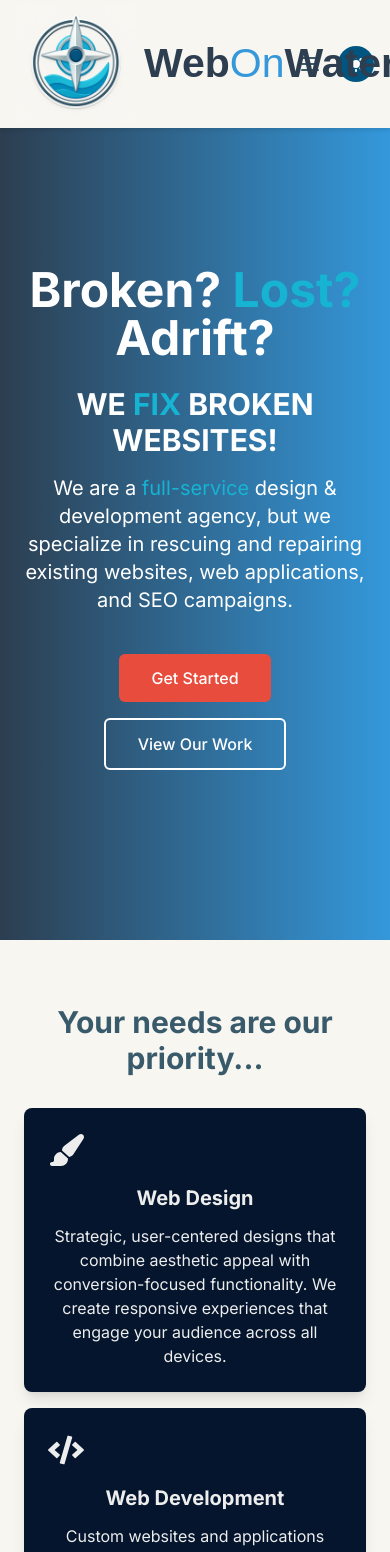
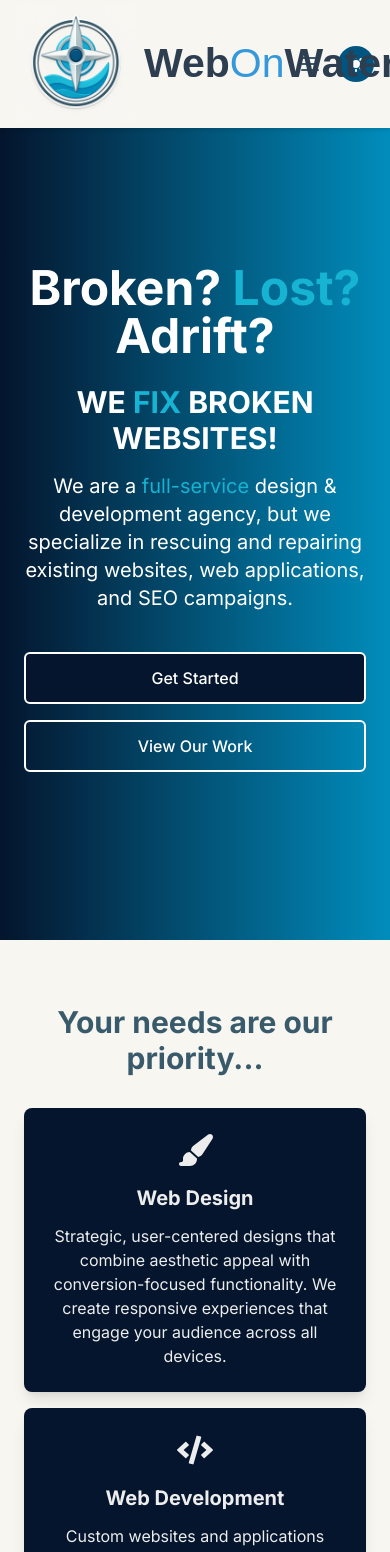
Before and after one commit to stevegmag/webonwater-webonwater, a Next.js app: page / in a window 390 px wide. Shown: the top 1552 px of the page. Built offline with nearby package versions, Linux system fonts and the light colour scheme; a web font is replaced by a local one.

Commit message:
button, footer, hero, services style fix.

```diff
--- a/src/components/common/Button.tsx
+++ b/src/components/common/Button.tsx
@@ -10,10 +10,10 @@ export default function Button({ children, primary = false, onClick }: ButtonPro
   return (
     <button
       onClick={onClick}
-      className={`px-8 py-3 rounded-md font-medium transition duration-300 ${
+      className={`px-8 py-3 rounded-md font-medium transition duration-300 w-full sm:w-auto border-2 border-white ${
         primary
-          ? 'bg-accent text-white hover:bg-accent/90'
-          : 'bg-transparent border-2 border-white text-white hover:bg-white/10'
+          ? 'bg-[var(--color-text-dark)] text-white hover:bg-[var(--color-dark-blue)]'
+          : 'bg-transparent text-white hover:bg-white/10'
       }`}
     >
       {children}
--- a/src/components/common/Footer.tsx
+++ b/src/components/common/Footer.tsx
@@ -2,8 +2,11 @@
 
 import Link from 'next/link';
 import LogoText from '@/components/common/LogoText';
+import { useTheme } from '@/context/ThemeContext';
 
 export default function Footer() {
+  const { theme } = useTheme();
+
   return (
     <footer style={{ backgroundColor: 'var(--footer-bg)', color: 'var(--footer-text)' }} className="py-12">
       <div className="container mx-auto px-4">
@@ -11,7 +14,9 @@ export default function Footer() {
 
           {/* Company info column */}
           <div className="w-full md:w-1/4 mb-8 md:mb-0 md:pr-6">
-            <div className="bg-[var(--color-light-khaki)] text-[var(--color-dark-flatblue)] p-4 rounded-lg mb-4">
+            <div className={`bg-[var(--color-light-khaki)] text-[var(--color-dark-flatblue)] p-4 rounded-lg mb-4 ${
+              theme === 'light' ? 'outline outline-2 outline-[var(--color-text-dark)]' : ''
+            }`}>
               <LogoText width="46" height="46" fontsize="28" />
               <p className="text-center mt-2">Fixing the web, one site at a time!</p>
             </div>
--- a/src/components/home/Hero.tsx
+++ b/src/components/home/Hero.tsx
@@ -27,7 +27,7 @@ export default function Hero() {
   }, []);
 
   return (
-    <section className="relative h-screen flex items-center bg-gradient-to-r from-secondary to-primary text-white overflow-hidden">
+    <section className="relative h-screen flex items-center bg-gradient-to-r from-[var(--color-text-dark)] to-[var(--color-med-blue)] text-white overflow-hidden">
       {/* Background Video - only shown on laptop/desktop */}
       {!isMobile && (
         <div className="absolute inset-0 z-0 opacity-40">
--- a/src/components/home/Services.tsx
+++ b/src/components/home/Services.tsx
@@ -27,7 +27,7 @@ export default function Services() {
           {services.map((service) => (
             <div key={service.id} className="w-full sm:w-1/2 lg:w-1/3 px-2 mb-4">
               <div className="service-card h-full rounded-lg shadow-lg p-6 transition-transform hover:scale-105 duration-150 ease-in-out">
-                <div className="text-center">
+                <div className="flex flex-col items-center text-center">
                   {iconMap[service.icon as keyof typeof iconMap]}
                   <h3 className="text-xl font-bold mb-3">
                     {service.title}
--- a/src/styles/global.scss
+++ b/src/styles/global.scss
@@ -18,6 +18,8 @@
   --color-dark-blue: #{$color-dark-blue};
   --color-dark-flatblue: #{$color-dark-flatblue};
   --color-light-khaki: #{$color-light-khaki};
+  --color-text: #{$color-text};
+  --color-text-dark: #{$color-text-dark};
 
   // Hero is always dark blue
   --hero-background: #{$color-text-dark};
@@ -136,7 +138,7 @@ section {
   top: -128px;
   left: -10vw;
   border-radius: 764px;
-  background: rgba(25, 55, 109, .7);
+  background: var( --color-text-dark);
   filter: blur(100px);
   z-index: 0;
 }
@@ -146,11 +148,10 @@ section {
   width: 70vw;
   height: 50vw;
   min-width: 350px;
-  min-width: 250px;
   top: 246px;
   right: -25vw;
   border-radius: 764px;
-  background: rgba(25, 55, 109, .7);
+  background: var( --color-text-dark);
   filter: blur(100px);
   z-index: 0;
 }
```
